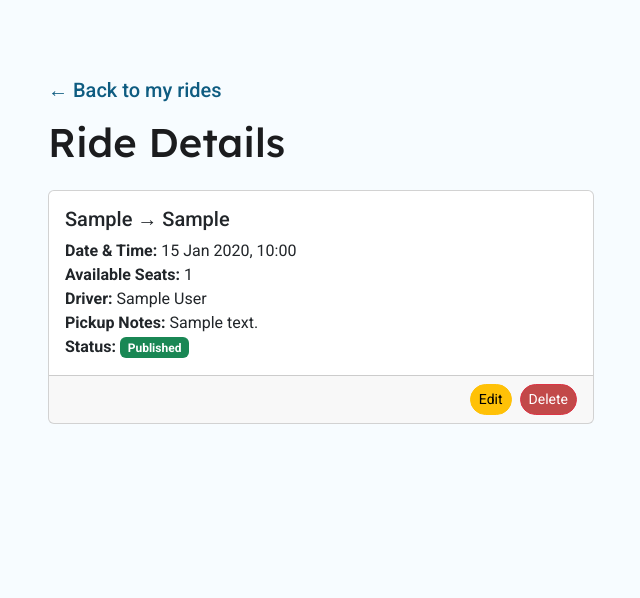
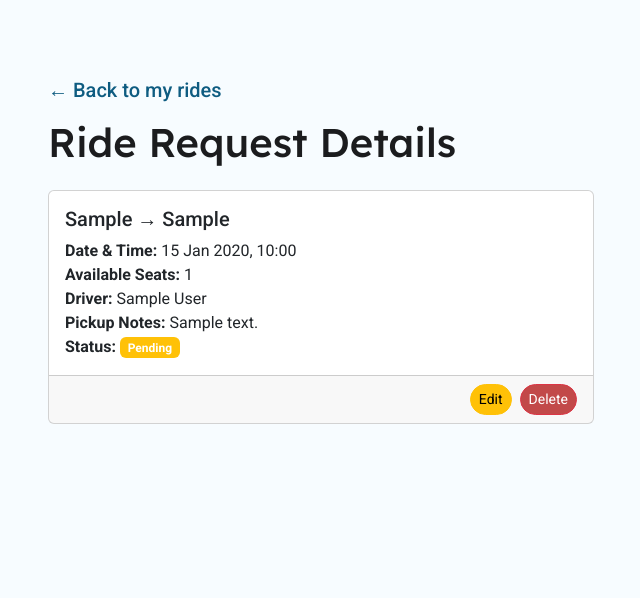
Before and after one commit to wouter-codes/scoot, a Django app: page /rides/1/ in a window 1280 px wide. Shown: the part 76-674 px from the top of the page, without its empty margins (319-959 px from the left). Run offline with Django 5.2, Linux system fonts and the light colour scheme; a user stored in the database is signed in; tables that the repository leaves empty hold one stand-in row (values such as "Sample post"); some libraries are stand-ins or nearby versions; some web fonts are replaced.

Commit message:
Adapt ride_detail template for ride requests

```diff
--- a/rides/templates/rides/ride_detail.html
+++ b/rides/templates/rides/ride_detail.html
@@ -11,7 +11,11 @@
                     <a href="{% url 'search_rides' %}" class="text-decoration-none">&larr; Back to all available rides</a>
                 {% endif %}
             </h5>
-            <h1 class="mb-4">Ride Details</h1>
+            {% if ride_request %}
+            <h1 class="mb-4">Ride Request Details</h1>
+            {% elif user.is_authenticated and ride.driver == user %}
+            <h1 class="mb-4">My Ride Details</h1>
+            {% endif %}
             <div class="card mb-4">
                 <div class="card-body">
                     <h5 class="card-title">{{ ride.origin }} → {{ ride.destination }}</h5>
@@ -23,9 +27,23 @@
                         <strong>Pickup Notes:</strong> {{ ride.pickup_notes }}<br>
                         {% endif %}
                         <strong>Status:</strong>
-                        <span class="badge {% if ride.status == '1' %}bg-success{% elif ride.status == '0' %}bg-secondary{% else %}bg-danger{% endif %}">
-                            {{ ride.get_status_display }}
-                        </span>
+                        {% if ride_request %}
+                            {% if ride_request.status == '0' %}
+                                <span class="badge bg-warning">Pending</span>
+                            {% elif ride_request.status == '1' %}
+                                <span class="badge bg-success">Accepted</span>
+                            {% elif ride_request.status == '2' %}
+                                <span class="badge bg-danger">Rejected</span>
+                            {% elif ride_request.status == '3' %}
+                                <span class="badge bg-secondary">Cancelled</span>
+                            {% elif ride_request.status == '4' %}
+                                <span class="badge bg-info">Completed</span>
+                            {% endif %}
+                        {% elif user.is_authenticated and ride.driver == user %}
+                            <span class="badge {% if ride.status == '1' %}bg-success{% elif ride.status == '0' %}bg-secondary{% else %}bg-danger{% endif %}">
+                                {{ ride.get_status_display }}
+                            </span>
+                        {% endif %}
                     </p>
                 </div>
                 <div class="card-footer d-flex justify-content-end gap-2">
--- a/rides/views.py
+++ b/rides/views.py
@@ -48,7 +48,10 @@ def search_rides(request):
 def ride_detail(request, ride_id):
     """Display full details for a single ride."""
     ride = get_object_or_404(Rides, id=ride_id)
-    return render(request, 'rides/ride_detail.html', {'ride': ride})
+    ride_request = None
+    if request.user.is_authenticated:
+        ride_request = RideRequest.objects.filter(ride=ride, passenger=request.user).first()
+    return render(request, 'rides/ride_detail.html', {'ride': ride, 'ride_request': ride_request})
 
 def request_ride(request, ride_id):
     """
```
